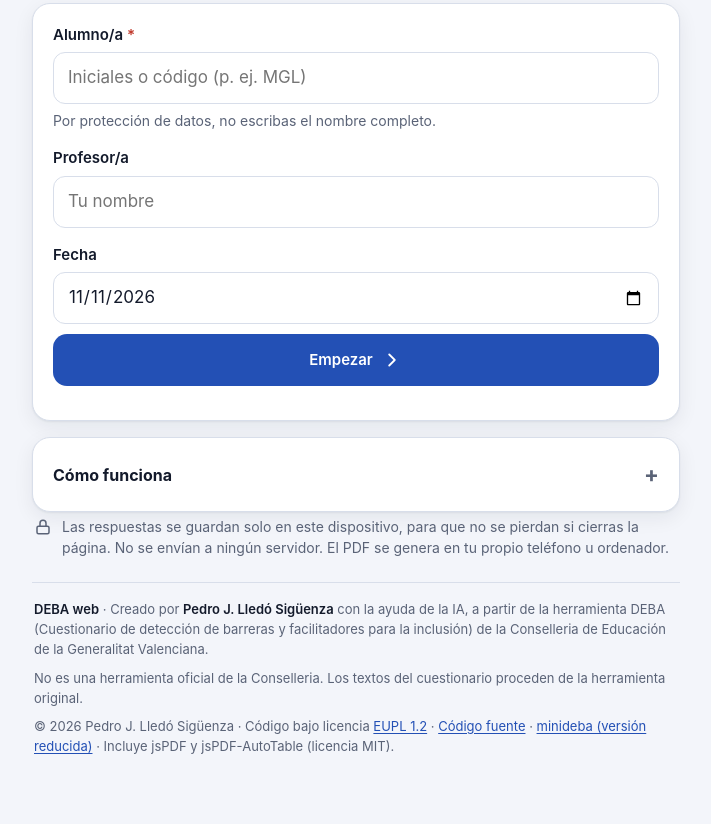
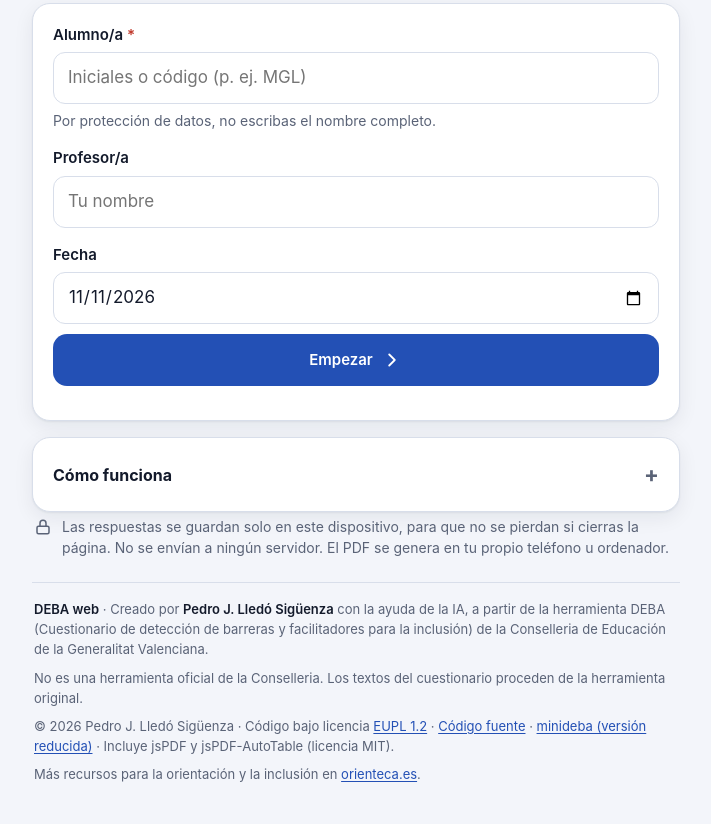
Before and after one commit to pjlledo/deba, a plain HTML site: page index.html in a window 1280 px wide. Shown: the part 404-1228 px from the top of the page, without its empty margins (284-995 px from the left). Before the commit the page ends 1200 px from the top, so only its background shows below. Drawn offline with Linux system fonts and the light colour scheme.

Commit message:
Publica DEBA en deba.orienteca.es
Añade el dominio propio (CNAME), enlaza minideba.orienteca.es y orienteca.es desde la app y el README.

Co-Authored-By: Claude Opus 5.5 <noreply@anthropic.com>

```diff
--- a/index.html
+++ b/index.html
@@ -12,7 +12,7 @@
   proceden de la herramienta DEBA original.
 
   Incluye jsPDF 2.5.1 y jsPDF-AutoTable 3.8.2 (licencia MIT; sus avisos se conservan más abajo).
-  Código fuente: https://github.com/pjlledo/deba
+  Web: https://deba.orienteca.es/ · Código fuente: https://github.com/pjlledo/deba
 -->
 <html lang="es">
 <head>
@@ -717,7 +717,8 @@ const credits = () => `
   <footer class="credits">
     <p><b>DEBA web</b> · Creado por <b>Pedro J. Lledó Sigüenza</b> con la ayuda de la IA, a partir de la herramienta DEBA (Cuestionario de detección de barreras y facilitadores para la inclusión) de la Conselleria de Educación de la Generalitat Valenciana.</p>
     <p>No es una herramienta oficial de la Conselleria. Los textos del cuestionario proceden de la herramienta original.</p>
-    <p>© 2026 Pedro J. Lledó Sigüenza · Código bajo licencia <a href="https://joinup.ec.europa.eu/collection/eupl/eupl-text-eupl-12" target="_blank" rel="noopener">EUPL 1.2</a> · <a href="https://github.com/pjlledo/deba" target="_blank" rel="noopener">Código fuente</a> · <a href="https://pjlledo.github.io/minideba/" target="_blank" rel="noopener">minideba (versión reducida)</a> · Incluye jsPDF y jsPDF-AutoTable (licencia MIT).</p>
+    <p>© 2026 Pedro J. Lledó Sigüenza · Código bajo licencia <a href="https://joinup.ec.europa.eu/collection/eupl/eupl-text-eupl-12" target="_blank" rel="noopener">EUPL 1.2</a> · <a href="https://github.com/pjlledo/deba" target="_blank" rel="noopener">Código fuente</a> · <a href="https://minideba.orienteca.es/" target="_blank" rel="noopener">minideba (versión reducida)</a> · Incluye jsPDF y jsPDF-AutoTable (licencia MIT).</p>
+  <p>Más recursos para la orientación y la inclusión en <a href="https://orienteca.es/" target="_blank" rel="noopener">orienteca.es</a>.</p>
   </footer>`;
 
 /* ---------- Pantalla: inicio ---------- */
@@ -733,7 +734,7 @@ function renderHome(){
       <p class="lead">Responde ${TOTAL} preguntas sobre un alumno o alumna y descarga su análisis DAFO en PDF.</p>
     </header>
     <div class="stack">
-      ${started ? "" : `<div class="card notice" id="toMini">${icon("info",'style="width:20px;height:20px;margin-top:2px"')}<p><b>¿Poco tiempo?</b> Prueba <a href="https://pjlledo.github.io/minideba/" target="_blank" rel="noopener">minideba</a>, la versión reducida: 45 preguntas y un PDF de dos páginas.</p></div>`}
+      ${started ? "" : `<div class="card notice" id="toMini">${icon("info",'style="width:20px;height:20px;margin-top:2px"')}<p><b>¿Poco tiempo?</b> Prueba <a href="https://minideba.orienteca.es/" target="_blank" rel="noopener">minideba</a>, la versión reducida: 45 preguntas y un PDF de dos páginas.</p></div>`}
       ${started ? `
       <div class="card resume">
         <div class="ring" style="--p:${Math.round(done/TOTAL*100)}"><span>${done}/${TOTAL}</span></div>
```
Also changed, not shown: 2 other files.
